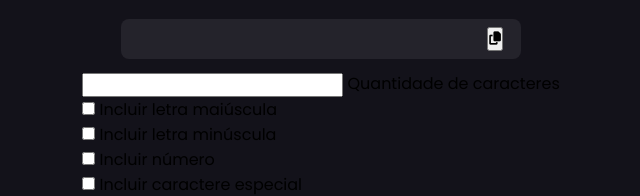
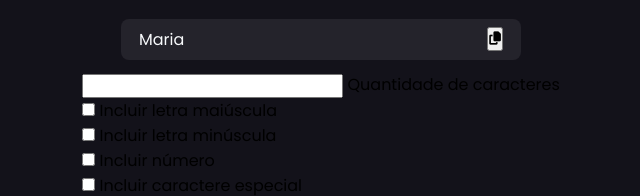
Before and after one commit to mariantonyaf/projeto-geradorSenhaAle, a plain HTML site: page index.html in a window 1280 px wide. Shown: the part 370-566 px from the top of the page, 319-959 px from the left. Drawn offline with Linux system fonts and the light colour scheme.

Commit message:
Update index.html

```diff
--- a/index.html
+++ b/index.html
@@ -13,7 +13,7 @@
         <h1 id="title">Gerar senha</h1>
 
         <div id="password_container">
-            <span id="password"></span>
+            <span id="password">Maria</span>
             <button id="copy">
                 <i class="fa-solid fa-copy"></i>
             </button>
```
